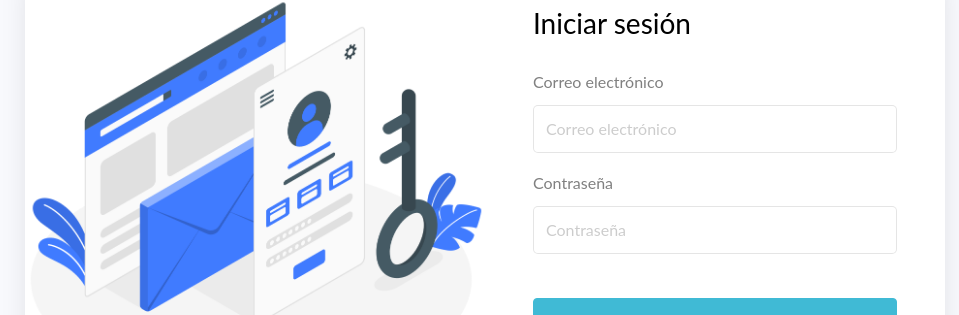
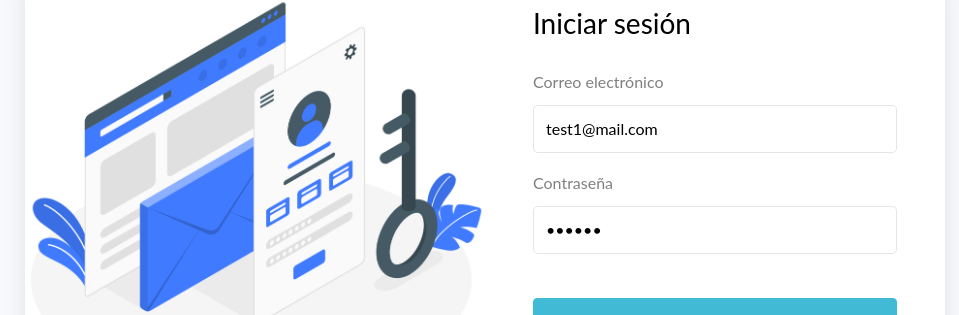
Before and after one commit to Peky17/Reservaciones-MEAN-App, an Angular app: page /auth/login in a window 1280 px wide. Shown: the part 158-473 px from the top of the page, without its empty margins (155-1114 px from the left). Built offline with nearby package versions, Linux system fonts and the light colour scheme.

Commit message:
Maquetación de registro de usuarios

```diff
--- a/src/app/auth/auth.module.ts
+++ b/src/app/auth/auth.module.ts
@@ -4,6 +4,7 @@ import { CommonModule } from '@angular/common';
 import { AuthRoutingModule } from './auth-routing.module';
 import { LoginComponent } from './pages/login/login.component';
 import { RegisterScreenComponent } from './pages/register-screen/register-screen.component';
+import { ReactiveFormsModule } from '@angular/forms';
 
 
 @NgModule({
@@ -13,7 +14,8 @@ import { RegisterScreenComponent } from './pages/register-screen/register-screen
   ],
   imports: [
     CommonModule,
-    AuthRoutingModule
+    AuthRoutingModule,
+    ReactiveFormsModule
   ]
 })
 export class AuthModule { }
--- a/src/app/auth/pages/login/login.component.html
+++ b/src/app/auth/pages/login/login.component.html
@@ -1,39 +1,65 @@
 <!DOCTYPE html>
 <html lang="es">
   <head>
-  <meta charset="utf-8">
-  <meta name="viewport" content="width=device-width, initial-scale=1">
+    <meta charset="utf-8" />
+    <meta name="viewport" content="width=device-width, initial-scale=1" />
     <title>Login</title>
   </head>
   <body>
-
     <section class="ftco-section">
       <div class="container">
         <div class="row justify-content-center">
           <div class="col-md-12 col-lg-10">
             <div class="wrap d-md-flex">
-                        <div class="img" style="background-image: url(assets/login_image.png);">
-                        </div>
+              <div
+                class="img"
+                style="background-image: url(assets/login_image.png)"
+              ></div>
               <div class="login-wrap p-4 p-md-5">
                 <div class="d-flex">
                   <div class="w-100">
                     <h3 class="mb-4">Iniciar sesión</h3>
                   </div>
                 </div>
-                            <form action="" method="POST" class="signin-form">
+                <form [formGroup]="miFormulario" class="signin-form">
                   <div class="form-group mb-3">
                     <label for="name">Correo electrónico</label>
-                                    <input name="correo" type="email" class="form-control" placeholder="Correo electrónico" required="">
+                    <input
+                      formControlName="email"
+                      id="email"
+                      type="email"
+                      class="form-control"
+                      placeholder="Correo electrónico"
+                    />
                   </div>
                   <div class="form-group mb-3">
                     <label for="password">Contraseña</label>
-                                    <input class="form-control" pattern="(?=.*\d)(?=.*[a-záéíóúüñ]).*[A-ZÁÉÍÓÚÜÑ].*" title="Debe tener al menos una mayúscula, una minúscula y un dígito" maxlength="25" minlength="5" type="Password" placeholder="Contraseña" name="password" required="">
-                                </div><br>
+                    <input
+                      formControlName="password"
+                      id="password"
+                      class="form-control"
+                      pattern="(?=.*\d)(?=.*[a-záéíóúüñ]).*[A-ZÁÉÍÓÚÜÑ].*"
+                      title="Debe tener al menos una mayúscula, una minúscula y un dígito"
+                      maxlength="25"
+                      minlength="5"
+                      type="Password"
+                      placeholder="Contraseña"
+                    />
+                  </div>
+                  <br />
                   <div class="form-group">
-                                    <button type="submit" name="enviar" class="form-control btn btn-primary rounded submit px-3">Ingresar</button>
+                    <button
+                      type="submit"
+                      name="enviar"
+                      class="form-control btn btn-primary rounded submit px-3"
+                    >
+                      Ingresar
+                    </button>
                   </div>
                   <div class="text-left">
-                                  <a routerLink="/auth/register" class="text-reset">¡Registrate aquí!</a>
+                    <a routerLink="/auth/register" class="text-reset"
+                      >¡Registrate aquí!</a
+                    >
                   </div>
                 </form>
               </div>
--- a/src/app/auth/pages/login/login.component.ts
+++ b/src/app/auth/pages/login/login.component.ts
@@ -1,10 +1,19 @@
 import { Component } from '@angular/core';
+import { FormBuilder, FormGroup, Validators } from '@angular/forms';
 
 @Component({
   selector: 'app-login',
   templateUrl: './login.component.html',
-  styleUrls: ['./login.component.css']
+  styleUrls: ['./login.component.css'],
 })
 export class LoginComponent {
+  miFormulario: FormGroup = this.fb.group({
+    email: ['test1@mail.com', [Validators.required, Validators.email]],
+    password: [
+      '123456',
+      [Validators.required, Validators.minLength(6), Validators.maxLength(12)],
+    ],
+  });
 
+  constructor(private fb: FormBuilder) {}
 }
--- a/src/app/auth/pages/register-screen/register-screen.component.html
+++ b/src/app/auth/pages/register-screen/register-screen.component.html
@@ -1,12 +1,11 @@
 <!DOCTYPE html>
 <html lang="es">
   <head>
-  <meta charset="utf-8">
-  <meta name="viewport" content="width=device-width, initial-scale=1">
+    <meta charset="utf-8" />
+    <meta name="viewport" content="width=device-width, initial-scale=1" />
     <title>Registrarme</title>
   </head>
   <body>
-
     <section class="ftco-section">
       <div class="container">
         <div class="row justify-content-center">
@@ -18,28 +17,60 @@
                     <h3 class="mb-4">Registrarme</h3>
                   </div>
                 </div>
-                            <form class="">
+                <form [formGroup]="miFormulario" class="signin-form">
                   <div class="form-group mb-2">
                     <label for="name">Correo electrónico</label>
-                                    <input name="correo" type="email" class="form-control" placeholder="Correo electrónico" required="">
+                    <input
+                      formControlName="email"
+                      type="email"
+                      class="form-control"
+                      placeholder="Correo electrónico"
+                    />
                   </div>
                   <div class="form-group mb-2">
                     <label for="name">Username</label>
-                                  <input name="correo" type="text" class="form-control" placeholder="Nombre de usuario" required="">
+                    <input
+                      formControlName="username"
+                      type="text"
+                      class="form-control"
+                      placeholder="Nombre de usuario"
+                    />
                   </div>
                   <div class="form-group mb-2">
                     <label for="password">Contraseña</label>
-                                    <input class="form-control" pattern="(?=.*\d)(?=.*[a-záéíóúüñ]).*[A-ZÁÉÍÓÚÜÑ].*" title="Debe tener al menos una mayúscula, una minúscula y un dígito" maxlength="25" minlength="5" type="Password" placeholder="Contraseña" name="password" required="">
+                    <input
+                      formControlName="password"
+                      class="form-control"
+                      pattern="(?=.*\d)(?=.*[a-záéíóúüñ]).*[A-ZÁÉÍÓÚÜÑ].*"
+                      title="Debe tener al menos una mayúscula, una minúscula y un dígito"
+                      type="Password"
+                      placeholder="Contraseña"
+                    />
                   </div>
                   <div class="form-group mb-2">
                     <label for="password">Confirmar contraseña</label>
-                                  <input class="form-control" pattern="(?=.*\d)(?=.*[a-záéíóúüñ]).*[A-ZÁÉÍÓÚÜÑ].*" title="Debe tener al menos una mayúscula, una minúscula y un dígito" maxlength="25" minlength="5" type="Password" placeholder="Contraseña" name="password" required="">
+                    <input
+                      formControlName="confirmPassword"
+                      class="form-control"
+                      pattern="(?=.*\d)(?=.*[a-záéíóúüñ]).*[A-ZÁÉÍÓÚÜÑ].*"
+                      title="Debe tener al menos una mayúscula, una minúscula y un dígito"
+                      type="Password"
+                      placeholder="Contraseña"
+                    />
                   </div>
                   <div class="form-group">
-                                    <button type="submit" name="enviar" class="form-control btn btn-primary rounded submit px-3">Registrarme</button>
+                    <button
+                      type="submit"
+                      name="enviar"
+                      class="form-control btn btn-primary rounded submit px-3"
+                    >
+                      Registrarme
+                    </button>
                   </div>
                   <div class="text-center">
-                                  <a routerLink="/auth/login" class="text-reset">Tengo una cuenta</a>
+                    <a routerLink="/auth/login" class="text-reset"
+                      >Tengo una cuenta</a
+                    >
                   </div>
                 </form>
               </div>
--- a/src/app/auth/pages/register-screen/register-screen.component.ts
+++ b/src/app/auth/pages/register-screen/register-screen.component.ts
@@ -1,10 +1,13 @@
 import { Component } from '@angular/core';
+import { FormBuilder, FormGroup, Validators } from '@angular/forms';
 
 @Component({
   selector: 'app-register-screen',
   templateUrl: './register-screen.component.html',
-  styleUrls: ['./register-screen.component.css']
+  styleUrls: ['./register-screen.component.css'],
 })
 export class RegisterScreenComponent {
+  miFormulario: FormGroup = this.fb.group({});
 
+  constructor(private fb: FormBuilder) {}
 }
```
Lines whose indentation alone changed are shown as unchanged.
